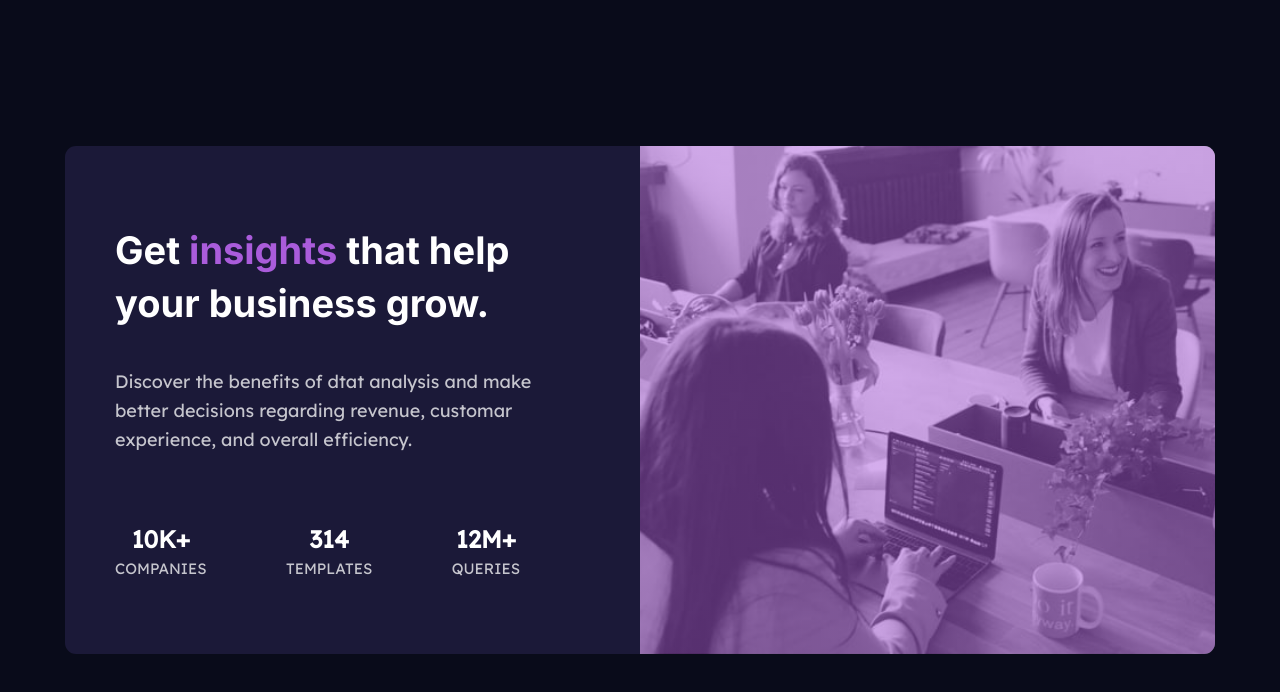
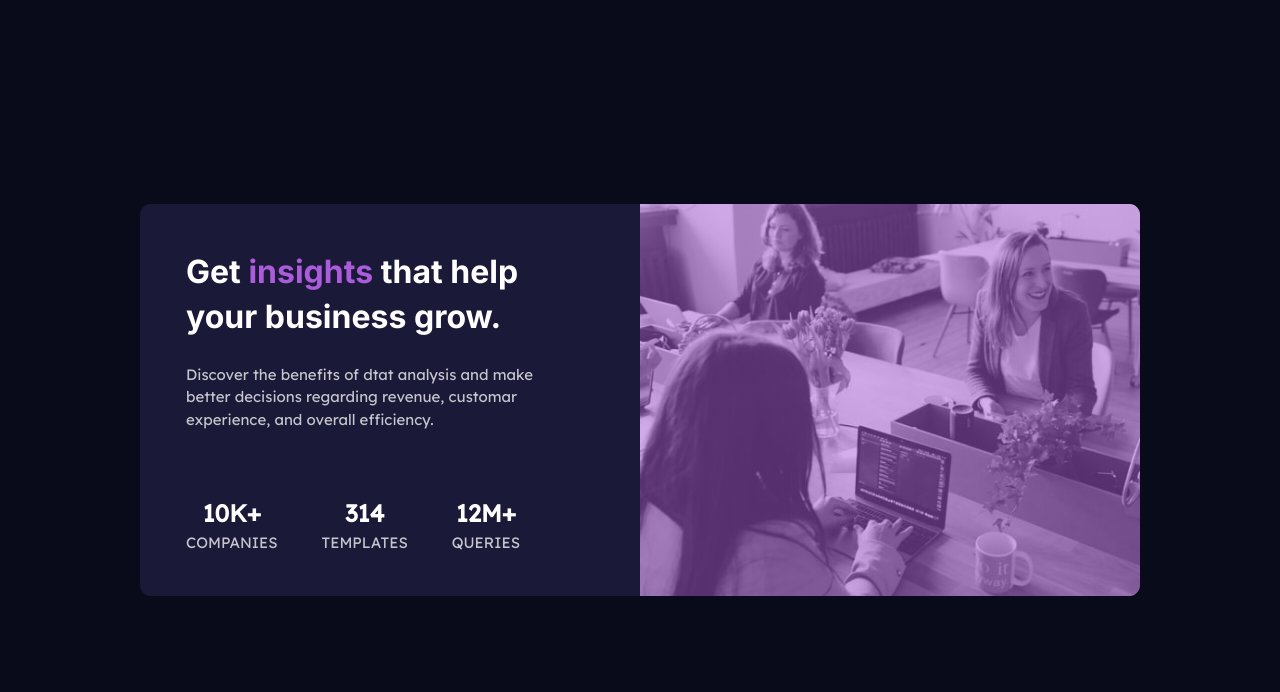
Before and after one commit to sabbircoder07/Stats-preview-card-component, a plain HTML site: page index.html in a window 1280 px wide. Drawn offline with Linux system fonts and the light colour scheme.

Commit message:
Update style.css

```diff
--- a/css/style.css
+++ b/css/style.css
@@ -65,7 +65,7 @@ body {
   position: relative;
 }
 .container {
-  width: 115rem;
+  width: 100rem;
   background-color: hsl(244, 38%, 16%);
   display: grid;
   border-radius: 11px;
@@ -84,16 +84,16 @@ body {
 }
 
 .stats-card-info {
-  padding: 7.8rem 7.8rem 7.8rem 5rem;
+  padding: 4.6rem 10rem 4.6rem 4.6rem;
 }
 
 .stats-card-heading {
   font-family: "Inter", sans-serif;
-  font-size: 3.8rem;
+  font-size: 3.2rem;
   font-weight: 700;
   line-height: 1.4;
   color: hsl(0, 0%, 100%);
-  margin-bottom: 3.8rem;
+  margin-bottom: 2.4rem;
 }
 
 .stats-card-heading span {
@@ -101,16 +101,16 @@ body {
 }
 
 .stats-card-text {
-  font-size: 1.8rem;
-  line-height: 1.6;
+  font-size: 1.5rem;
+  line-height: 1.5;
   color: hsla(0, 0%, 100%, 0.75);
-  margin-bottom: 7.2rem;
+  margin-bottom: 7rem;
 }
 .state-lists {
   display: flex;
   align-items: center;
   justify-content: space-between;
-  padding-right: 4.2rem;
+  padding-right: 2rem;
 }
 .sate-list {
   display: flex;
@@ -135,7 +135,7 @@ body {
   }
 }
 @media screen and (max-width: 450px) {
-    html {
+  html {
     font-size: 55.5%;
   }
   .container {
@@ -167,5 +167,4 @@ body {
     flex-direction: column;
     gap: 2.8rem;
   }
-
 }
```
